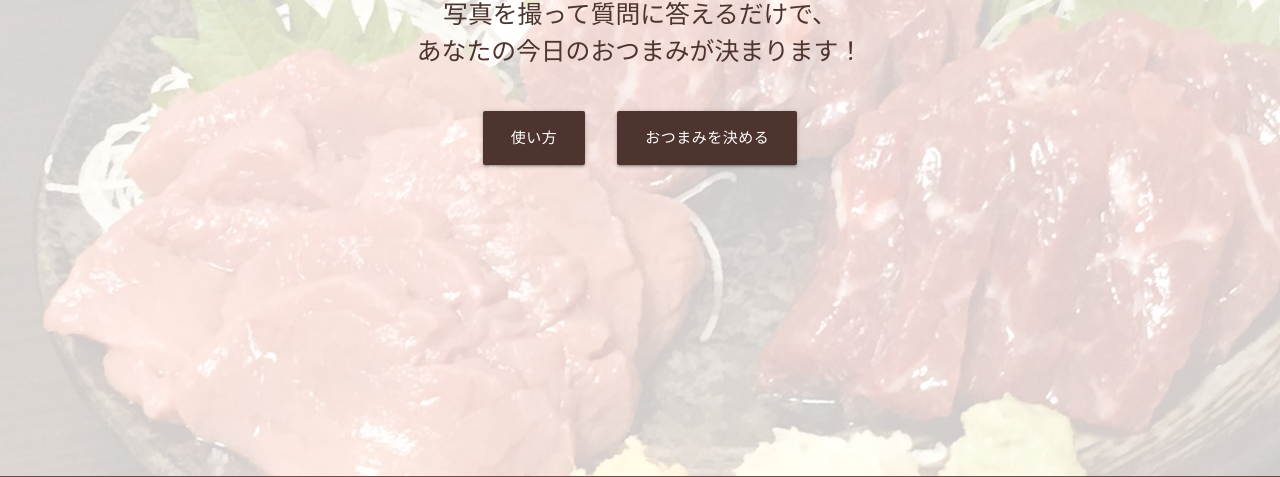
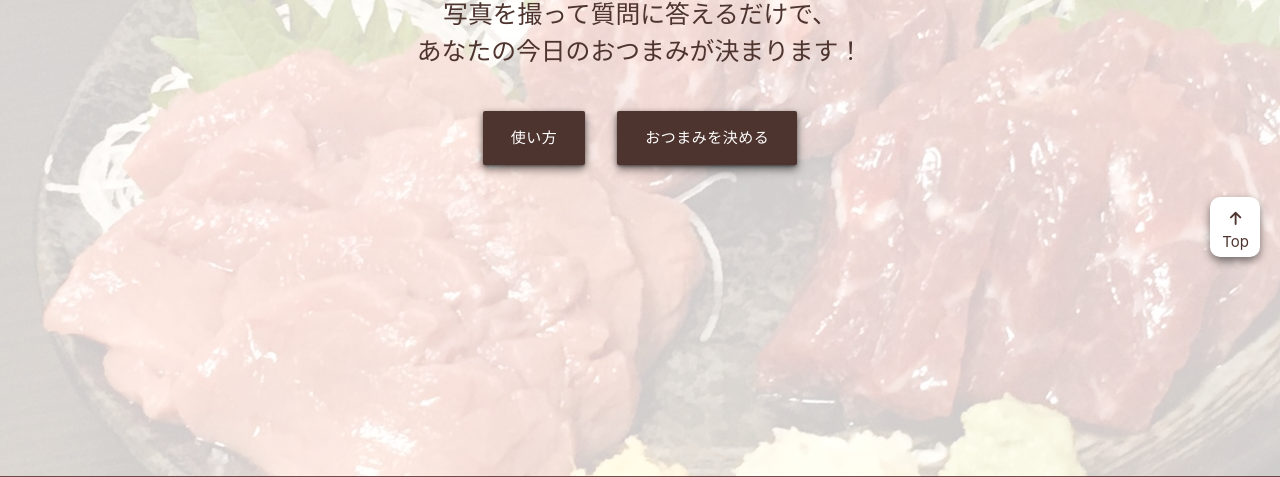
Before and after one commit to punipuni21/otsumami-recommender, a Django app: page / in a window 1280 px wide. Shown: the part 508-985 px from the top of the page. Run offline with Django 3.2, Linux system fonts and the light colour scheme; some libraries are stand-ins or nearby versions.

Commit message:
トップページ修正

```diff
--- a/workspace/project/frontend/static/frontend/construct/mystyle.css
+++ b/workspace/project/frontend/static/frontend/construct/mystyle.css
@@ -76,6 +76,12 @@ h2{
     font-size:calc(30% + 1.5vw);
     display:inline-block;
     overflow: hidden;
+    filter: drop-shadow(0px 4px 4px rgba(0,0,0,0.5));
+  }
+
+.top_menu a:hover {
+    text-decoration: none;
+    opacity: 0.7;
   }
 
 .howtouse{
@@ -115,3 +121,39 @@ footer{
     padding:30px;
     height:100px;
 }
+
+
+#pageTop {
+    position: fixed;
+    bottom: 20px;
+    right: 20px;
+    filter: drop-shadow(0px 4px 4px rgba(0,0,0,0.5));
+  }
+
+
+
+  #pageTop i {
+    padding-top: 6px
+  }
+
+
+
+  #pageTop a {
+    display: block;
+    z-index: 999;
+    padding: 8px 0 0 1px;
+    border-radius: 10px;
+    width: 50px;
+    height: 60px;
+    background-color: white;
+    color: #4e342e;
+    text-decoration: none;
+    text-align: center;
+  }
+
+
+
+  #pageTop a:hover {
+    text-decoration: none;
+    opacity: 0.7;
+  }
--- /dev/null
+++ b/workspace/project/frontend/static/frontend/construct/mystyle.js
@@ -0,0 +1,36 @@
+//■page topボタン
+
+$(function () {
+    var topBtn = $('#pageTop');
+    topBtn.hide();
+
+
+
+    //◇ボタンの表示設定
+    $(window).scroll(function () {
+        if ($(this).scrollTop() > 80) {
+
+            //---- 画面を80pxスクロールしたら、ボタンを表示する
+            topBtn.fadeIn();
+
+        } else {
+
+            //---- 画面が80pxより上なら、ボタンを表示しない
+            topBtn.fadeOut();
+
+        }
+    });
+
+
+
+    // ◇ボタンをクリックしたら、スクロールして上に戻る
+    topBtn.click(function () {
+        $('body,html').animate({
+            scrollTop: 0
+        }, 500);
+        return false;
+
+    });
+
+
+});
--- a/workspace/project/frontend/templates/frontend/index.html
+++ b/workspace/project/frontend/templates/frontend/index.html
@@ -35,6 +35,13 @@
       </div>
     </section>
 
+    <p id="pageTop">
+      <a href="#">
+        <i class="fas fa-arrow-up"></i><br />
+        Top
+      </a>
+    </p>
+
 
     <div id="howto" class="howtouse">
       <h1>HOW TO USE</h1>
@@ -58,7 +65,9 @@
 
   <script src="{% static 'frontend/main.js' %}"></script>
   <script src="{% static 'frontend/construct/materialize/js/materialize.min.js' %}"></script>
-
+  <script src="{% static 'frontend/construct/mystyle.js' %}"></script>
+  <script src="http://ajax.googleapis.com/ajax/libs/jquery/1.9.1/jquery.min.js"></script>
+  <script src="https://kit.fontawesome.com/a4e775296c.js" crossorigin="anonymous"></script>
 </body>
 
 </html>
```
